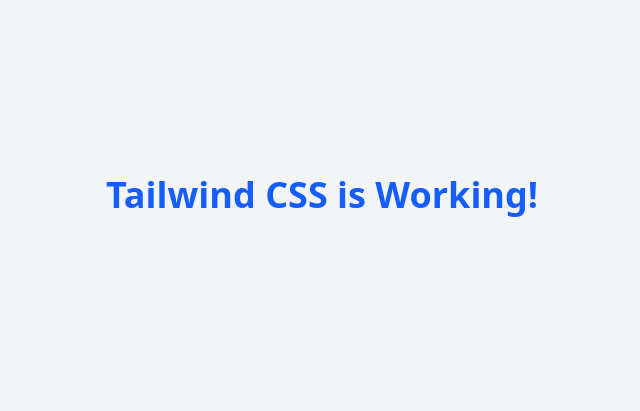
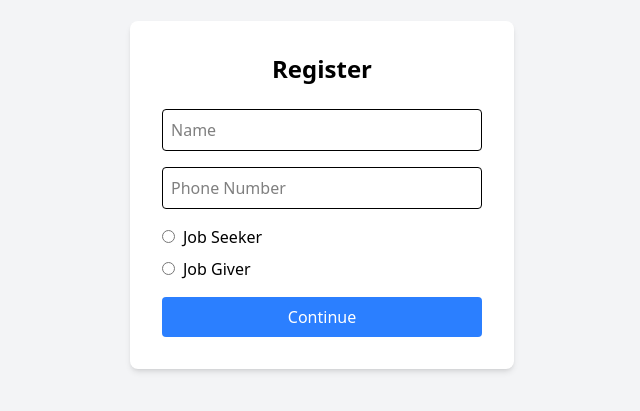
Before and after one commit to pandasuvm/fineaseai, a React (Vite) app: page /register in a window 1280 px wide. Shown: the part 205-616 px from the top of the page, without its empty margins (318-958 px from the left). Built offline with nearby package versions, Linux system fonts and the light colour scheme.

Commit message:
added flows

```diff
--- a/package.json
+++ b/package.json
@@ -12,7 +12,8 @@
   "dependencies": {
     "@tailwindcss/vite": "^4.0.0",
     "react": "^18.3.1",
-    "react-dom": "^18.3.1"
+    "react-dom": "^18.3.1",
+    "react-router-dom": "^7.1.3"
   },
   "devDependencies": {
     "@eslint/js": "^9.17.0",
--- a/src/App.jsx
+++ b/src/App.jsx
@@ -1,9 +1,17 @@
-const App = () => {
+import { Link } from "react-router-dom";
+
+export default function App() {
   return (
-    <div className="flex items-center justify-center h-screen bg-gray-100">
-      <h1 className="text-4xl font-bold text-blue-600">Tailwind CSS is Working!</h1>
+    <div className="min-h-screen flex items-center justify-center bg-gray-100">
+      <div className="bg-white p-8 rounded-lg shadow-md w-96">
+        <h1 className="text-2xl font-bold mb-6 text-center">Welcome</h1>
+        <Link
+          to="/register"
+          className="w-full bg-blue-500 text-white p-2 rounded hover:bg-blue-600 block text-center"
+        >
+          Get Started
+        </Link>
+      </div>
     </div>
   );
-};
-
-export default App;
+}
--- /dev/null
+++ b/src/flows/common/Register.jsx
@@ -0,0 +1,69 @@
+import { useState } from "react";
+import { useNavigate } from "react-router-dom";
+
+export default function Register() {
+  const [userType, setUserType] = useState("");
+  const [name, setName] = useState("");
+  const [phone, setPhone] = useState("");
+  const navigate = useNavigate();
+
+  const handleContinue = () => {
+    if (userType === "job-seeker") {
+      navigate("/job-seeker/questions");
+    } else if (userType === "job-giver") {
+      navigate("/job-giver/dashboard");
+    }
+  };
+
+  return (
+    <div className="min-h-screen flex items-center justify-center bg-gray-100">
+      <div className="bg-white p-8 rounded-lg shadow-md w-96">
+        <h1 className="text-2xl font-bold mb-6 text-center">Register</h1>
+        <input
+          type="text"
+          placeholder="Name"
+          value={name}
+          onChange={(e) => setName(e.target.value)}
+          className="w-full p-2 mb-4 border rounded"
+        />
+        <input
+          type="text"
+          placeholder="Phone Number"
+          value={phone}
+          onChange={(e) => setPhone(e.target.value)}
+          className="w-full p-2 mb-4 border rounded"
+        />
+        <div className="mb-4">
+          <label className="block mb-2">
+            <input
+              type="radio"
+              name="userType"
+              value="job-seeker"
+              checked={userType === "job-seeker"}
+              onChange={() => setUserType("job-seeker")}
+              className="mr-2"
+            />
+            Job Seeker
+          </label>
+          <label className="block mb-2">
+            <input
+              type="radio"
+              name="userType"
+              value="job-giver"
+              checked={userType === "job-giver"}
+              onChange={() => setUserType("job-giver")}
+              className="mr-2"
+            />
+            Job Giver
+          </label>
+        </div>
+        <button
+          onClick={handleContinue}
+          className="w-full bg-blue-500 text-white p-2 rounded hover:bg-blue-600"
+        >
+          Continue
+        </button>
+      </div>
+    </div>
+  );
+}
--- /dev/null
+++ b/src/flows/job-provider/Dashboard/Dashboard.jsx
@@ -0,0 +1,10 @@
+export default function Dashboard() {
+    return (
+      <div className="min-h-screen flex items-center justify-center bg-gray-100">
+        <div className="bg-white p-8 rounded-lg shadow-md w-96">
+          <h1 className="text-2xl font-bold mb-6 text-center">Job Giver Dashboard</h1>
+          <p>Welcome to the Job Giver Dashboard!</p>
+        </div>
+      </div>
+    );
+  }
--- /dev/null
+++ b/src/flows/job-seeker/Form/Questions.jsx
@@ -0,0 +1,20 @@
+import { useNavigate } from "react-router-dom";
+
+export default function Questions() {
+  const navigate = useNavigate();
+
+  return (
+    <div className="min-h-screen flex items-center justify-center bg-gray-100">
+      <div className="bg-white p-8 rounded-lg shadow-md w-96">
+        <h1 className="text-2xl font-bold mb-6 text-center">Job Seeker Questions</h1>
+        <p className="mb-4">Additional questions for job seekers...</p>
+        <button
+          onClick={() => navigate("/job-seeker/home")}
+          className="w-full bg-blue-500 text-white p-2 rounded hover:bg-blue-600"
+        >
+          Submit
+        </button>
+      </div>
+    </div>
+  );
+}
--- /dev/null
+++ b/src/flows/job-seeker/Home/Home.jsx
@@ -0,0 +1,10 @@
+export default function Home() {
+    return (
+      <div className="min-h-screen flex items-center justify-center bg-gray-100">
+        <div className="bg-white p-8 rounded-lg shadow-md w-96">
+          <h1 className="text-2xl font-bold mb-6 text-center">Job Seeker Home</h1>
+          <p>Welcome to the Job Seeker Home Page!</p>
+        </div>
+      </div>
+    );
+  }
--- a/src/main.jsx
+++ b/src/main.jsx
@@ -1,9 +1,23 @@
 import React from "react";
 import ReactDOM from "react-dom/client";
+import { BrowserRouter, Routes, Route } from "react-router-dom";
 import App from "./App";
-import "./index.css"; // This imports your Tailwind CSS
+import Register from "./flows/common/Register";
+import JobSeekerQuestions from "./flows/job-seeker/Form/Questions";
+import JobSeekerHome from "./flows/job-seeker/Home/Home";
+import JobGiverDashboard from "./flows/job-provider/Dashboard/Dashboard";
+import "./index.css";
+
 ReactDOM.createRoot(document.getElementById("root")).render(
   <React.StrictMode>
-    <App />
+    <BrowserRouter>
+      <Routes>
+        <Route path="/" element={<App />} />
+        <Route path="/register" element={<Register />} />
+        <Route path="/job-seeker/questions" element={<JobSeekerQuestions />} />
+        <Route path="/job-seeker/home" element={<JobSeekerHome />} />
+        <Route path="/job-giver/dashboard" element={<JobGiverDashboard />} />
+      </Routes>
+    </BrowserRouter>
   </React.StrictMode>
 );
```
Also changed, not shown: 1 other file (tests, documents, lock files or other folders).
